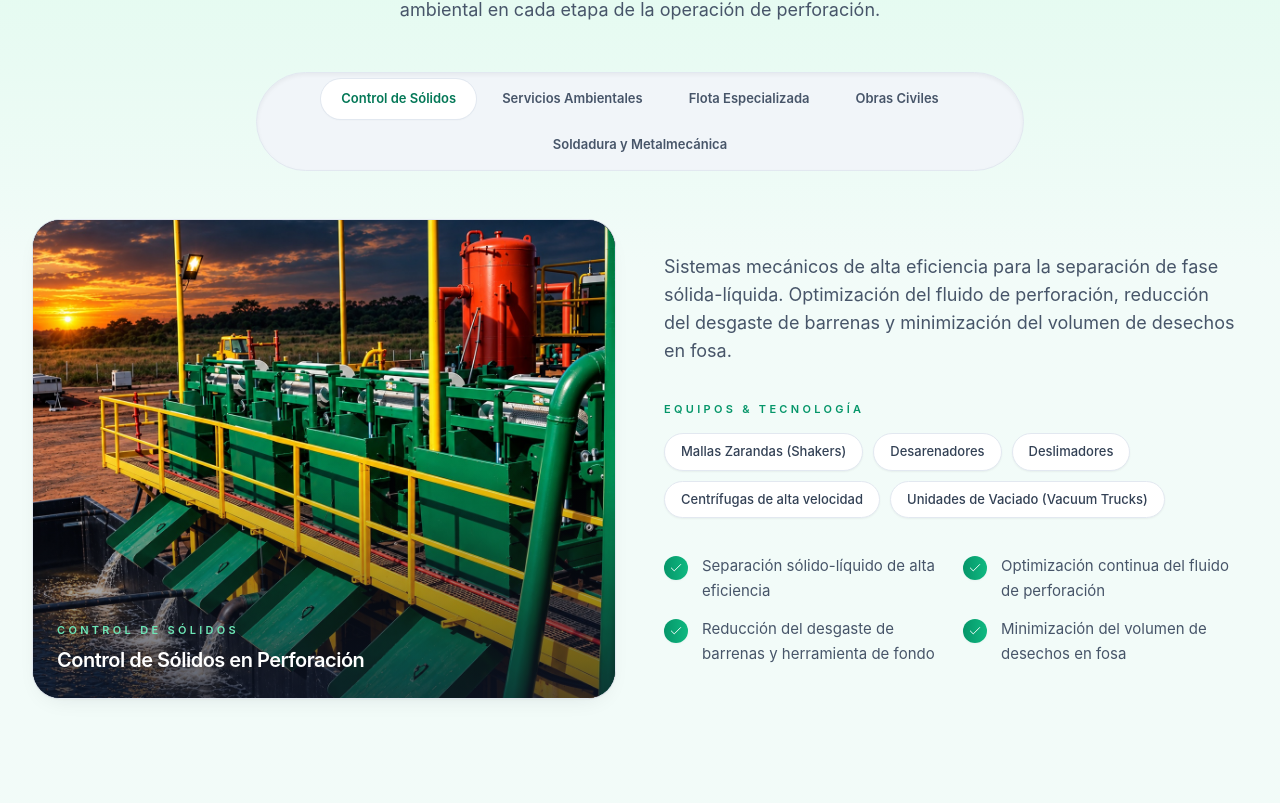
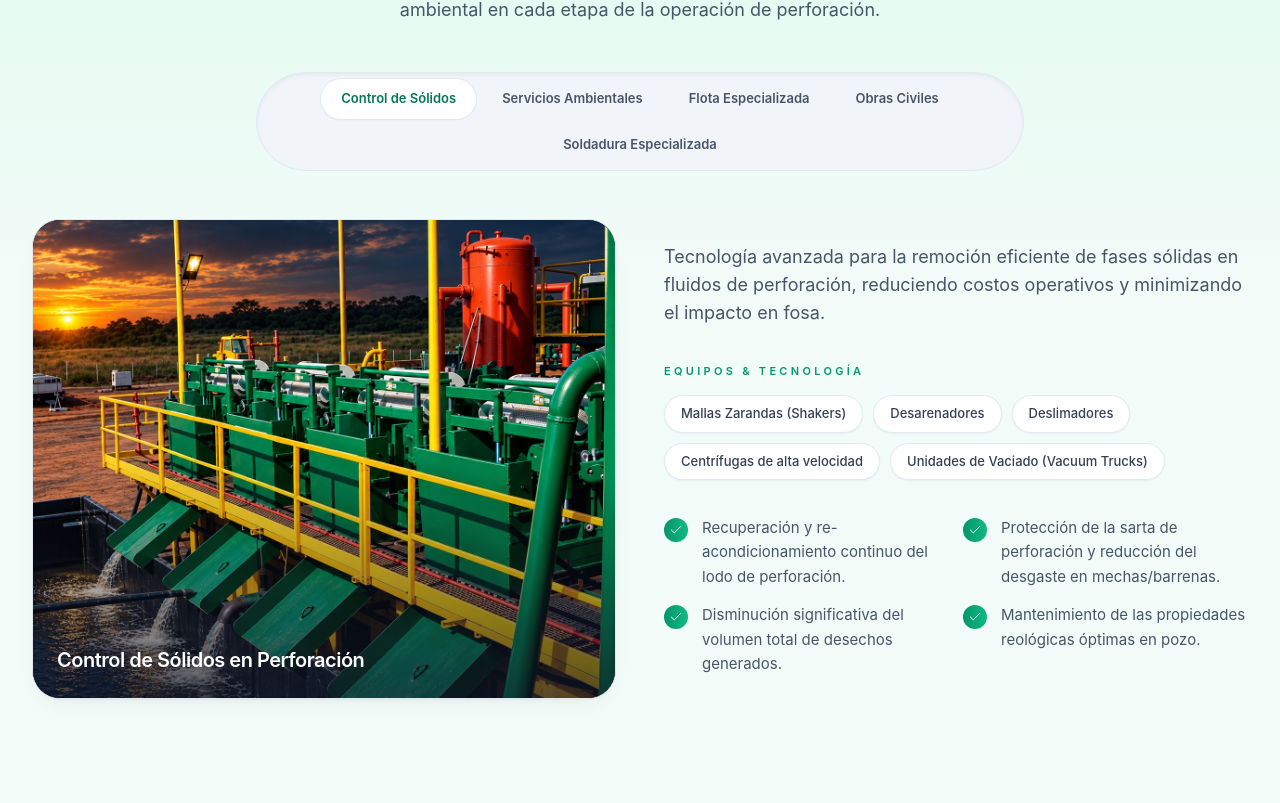
Before and after one commit to Oscar-Medrano/Amazonas-Tech-Web, a React (Vite) app: page / in a window 1280 px wide. Shown: the part 2897-3700 px from the top of the page. Built offline with nearby package versions, Linux system fonts and the light colour scheme.

Commit message:
Detalles correjidos

```diff
--- a/src/components/About.jsx
+++ b/src/components/About.jsx
@@ -46,7 +46,7 @@ export default function About() {
             <Reveal delay={140} className="mt-10">
               <div className="group relative overflow-hidden rounded-[1.75rem] border border-slate-200 bg-white shadow-soft">
                 <img
-                  src="/img/equipo-especializado.jpg"
+                  src="/img/taladro.jpeg"
                   alt="Equipamiento especializado de Amazonas Tech: unidad de zarandas vibratorias en planta de procesos"
                   width={587}
                   height={543}
@@ -55,9 +55,6 @@ export default function About() {
                   className="aspect-[4/3] w-full object-cover transition-transform duration-700 ease-[cubic-bezier(0.22,1,0.36,1)] group-hover:scale-[1.03]"
                 />
                 <div className="pointer-events-none absolute inset-0 bg-gradient-to-t from-slate-900/60 via-transparent to-transparent" />
-                <p className="absolute bottom-5 left-6 text-xs font-medium uppercase tracking-[0.25em] text-white">
-                  Equipamiento propio · Campo verificable
-                </p>
               </div>
             </Reveal>
           </div>
--- a/src/components/Clients.jsx
+++ b/src/components/Clients.jsx
@@ -2,7 +2,6 @@ import Reveal from './Reveal'
 
 const LOGOS = [
   { src: '/img/pdvsa.webp', alt: 'PDVSA' },
-  { src: '/img/schlumberger.png', alt: 'Schlumberger' },
   { src: '/img/nabep.webp', alt: 'North American Blue Energy Partners' },
   { src: '/img/slb-logo.png', alt: 'SLB' },
   { src: '/img/chevron-logo.png', alt: 'Chevron' },
--- a/src/components/Footer.jsx
+++ b/src/components/Footer.jsx
@@ -8,7 +8,7 @@ const SERVICES_LINKS = [
   { label: 'Servicios Ambientales', href: '#servicios' },
   { label: 'Flota Especializada', href: '#servicios' },
   { label: 'Obras Civiles Petroleras', href: '#servicios' },
-  { label: 'Soldadura y Metalmecánica', href: '#servicios' },
+  { label: 'Soldadura Especializada', href: '#servicios' },
 ]
 
 const COMPANY_LINKS = [
--- a/src/components/SafetyHSE.jsx
+++ b/src/components/SafetyHSE.jsx
@@ -35,7 +35,7 @@ export default function SafetyHSE() {
         <Reveal className="mx-auto max-w-3xl text-center">
           <p className="text-[11px] font-semibold uppercase tracking-[0.3em] text-emerald-600">Calidad, Seguridad y Ambiente</p>
           <h2 className="mt-5 text-4xl font-semibold leading-[1.1] tracking-tight sm:text-5xl lg:text-6xl">
-            <span className="relative inline-flex items-center justify-center gap-2 rounded-2xl border border-emerald-200/70 bg-white/10 px-6 py-3 backdrop-blur-lg shadow-sm text-emerald-700">Ambientalmente Comprometidos</span>
+            <span className="text-gradient-eco">Ambientalmente Comprometidos</span>
           </h2>
           <p className="mx-auto mt-7 max-w-2xl text-base leading-relaxed text-slate-600 sm:text-lg">
             Implementamos un estricto Sistema de Gestión de Calidad (SGC) que garantiza la seguridad y salud laboral de
--- a/src/components/TechSpecs.jsx
+++ b/src/components/TechSpecs.jsx
@@ -9,13 +9,13 @@ const TABS = [
     image: '/img/control-de-solidos.jpg',
     alt: 'Zarandas vibradoras y línea de control de sólidos operando en locación petrolera',
     title: 'Control de Sólidos en Perforación',
-    text: 'Sistemas mecánicos de alta eficiencia para la separación de fase sólida-líquida. Optimización del fluido de perforación, reducción del desgaste de barrenas y minimización del volumen de desechos en fosa.',
+    text: 'Tecnología avanzada para la remoción eficiente de fases sólidas en fluidos de perforación, reduciendo costos operativos y minimizando el impacto en fosa.',
     equipos: ['Mallas Zarandas (Shakers)', 'Desarenadores', 'Deslimadores', 'Centrífugas de alta velocidad', 'Unidades de Vaciado (Vacuum Trucks)'],
     specs: [
-      'Separación sólido-líquido de alta eficiencia',
-      'Optimización continua del fluido de perforación',
-      'Reducción del desgaste de barrenas y herramienta de fondo',
-      'Minimización del volumen de desechos en fosa',
+      'Recuperación y re-acondicionamiento continuo del lodo de perforación.',
+      'Protección de la sarta de perforación y reducción del desgaste en mechas/barrenas.',
+      'Disminución significativa del volumen total de desechos generados.',
+      'Mantenimiento de las propiedades reológicas óptimas en pozo.',
     ],
   },
   {
@@ -23,14 +23,14 @@ const TABS = [
     label: 'Servicios Ambientales',
     image: '/img/servicios-ambientales.jpg',
     alt: 'Operaciones de manejo ambiental y tratamiento de desechos de Amazonas Tech',
-    title: 'Servicios Ambientales Integrales',
-    text: 'Tratamiento, remediación e inyección de ripios y lodos de perforación cumpliendo con las normativas ambientales técnicas y legales vigentes.',
-    equipos: ['Centro de Manejo de Desechos', 'Centro Palmoriche', 'Tratamiento de ripios y lodos', 'Remediación de zonas afectadas', 'Inyección controlada'],
+    title: 'Servicios Ambientales',
+    text: 'Gestión ecológica e integral de desechos petroleros bajo estrictos estándares internacionales y cumplimiento normativo legal vigente.',
+    equipos: ['Centro de Manejo de Desechos', 'Centro Palmoriche', 'Mud Cleaners', 'Tratamiento de Ripios y Lodos', 'Remediación de Zonas Afectadas', 'Inyección Controlada'],
     specs: [
-      'Tratamiento técnico de ripios y lodos de perforación',
-      'Remediación de áreas intervenidas',
-      'Inyección en formaciones autorizadas',
-      'Cumplimiento normativo ambiental verificable',
+      'Disposición final y neutralización segura de efluentes e hidrocarburos.',
+      'Reintegración y restauración de suelos intervenidos por la actividad operacional.',
+      'Operaciones avaladas por permisos y regulaciones del Ministerio del Poder Popular para el Ecosocialismo (MINEC).',
+      'Inyección segura en formaciones profundas autorizadas sin riesgo de contaminación.',
     ],
   },
   {
@@ -39,8 +39,8 @@ const TABS = [
     image: '/img/flota.jpg',
     alt: 'Flota de unidades vacuum y camiones de Amazonas Tech en base operativa',
     title: 'Flota Especializada',
-    text: 'Flota pesada propia y equipamiento de última generación —mud cleaners, distribuidores de fluidos y unidades de vacío— que garantizan capacidad de respuesta inmediata en cada locación.',
-    equipos: ['Mud Cleaners', 'Distribuidores de Fluidos', 'Unidades Vacuum', 'Camiones Cisterna', 'Volquetas'],
+    text: 'Flota pesada propia y equipamiento de última generación que garantizan capacidad de respuesta inmediata en cada locación.',
+    equipos: ['Distribuidores de Fluidos', 'Unidades Vacuum', 'Camiones Cisterna', 'Volquetas'],
     specs: [
       'Equipos propios listos para movilización',
       'Distribución y control de fluidos en locación',
@@ -54,28 +54,28 @@ const TABS = [
     image: '/img/acondicionamiento-terreno.jpg',
     alt: 'Acondicionamiento de terreno para localización petrolera ejecutado por Amazonas Tech',
     title: 'Obras Civiles Petroleras',
-    text: 'Adecuación de localizaciones, construcción de fosas, acondicionamiento de accesos y movimiento de tierra con maquinaria propia y cuadrillas especializadas.',
-    equipos: ['Adecuación de localizaciones', 'Construcción de fosas', 'Acondicionamiento de accesos', 'Movimiento de tierra', 'Cuadrillas especializadas'],
+    text: 'Infraestructura y preparación de terrenos con ingeniería de precisión para garantizar la operatividad de los campos petroleros.',
+    equipos: ['Adecuación de localizaciones', 'Saneamiento de fosas', 'Acondicionamiento de accesos', 'Movimiento de tierra', 'Cuadrillas especializadas'],
     specs: [
       'Preparación de locaciones para perforación',
-      'Construcción y mantenimiento de fosas',
+      'Mantenimiento de fosas',
       'Acondicionamiento de vías de acceso',
       'Movimiento de tierra con equipos propios',
     ],
   },
   {
     id: 'soldadura',
-    label: 'Soldadura y Metalmecánica',
+    label: 'Soldadura Especializada',
     image: '/img/soldadura-industrial.jpg',
-    alt: 'Trabajos de soldadura industrial en tuberías y estructuras metálicas de Amazonas Tech',
-    title: 'Soldadura y Metalmecánica Industrial',
-    text: 'Calificación formal de procedimientos de soldadura (WPS/PQR) aplicada a tuberías, tanques y estructuras de alta presión, con trazabilidad documental completa.',
-    equipos: ['Procedimientos WPS / PQR', 'Tuberías de alta presión', 'Tanques', 'Estructuras metálicas', 'Soldadores calificados'],
+    alt: 'Trabajos de soldadura especializada en tuberías y estructuras metálicas de Amazonas Tech',
+    title: 'Soldadura Especializada',
+    text: 'Servicios de soldadura de alta precisión para la industria energética, garantizando máxima integridad estructural en tuberías y recipientes bajo condiciones críticas de presión.',
+    equipos: ['Procedimientos WPS / PQR', 'Soldadores Calificados y Certificados', 'Tuberías de Alta Presión', 'Ensayos No Destructivos (NDT)', 'Equipos de Soldadura TIG / MIG / SMAW'],
     specs: [
-      'Calificación de procedimientos de soldadura',
-      'Instalación de tuberías y spools en campo',
-      'Fabricación y reparación de tanques',
-      'Estructuras metálicas de alta exigencia',
+      'Calificación formal de procedimientos de soldadura (WPS/PQR) respaldada por normas internacionales.',
+      'Ejecución de uniones de alta exigencia en spools, líneas de flujo y sistemas de tuberías.',
+      'Inspección de calidad mediante ensayos no destructivos (tintas penetrantes, ultrasonido, radiografía).',
+      'Trazabilidad documental detallada y dossiers técnicos listos para auditoría de campo.',
     ],
   },
 ]
@@ -106,7 +106,7 @@ export default function TechSpecs() {
 
         <Reveal delay={120} className="mt-12 flex justify-center">
           <div className="w-full max-w-3xl rounded-2xl border border-slate-200 bg-slate-100 p-2 shadow-inner sm:rounded-full sm:p-1.5">
-            <div className="grid grid-cols-2 gap-1.5 sm:flex sm:flex-wrap sm:items-center sm:justify-center">
+            <div className="grid max-sm:grid-cols-1 grid-cols-2 gap-1.5 sm:flex sm:flex-wrap sm:items-center sm:justify-center">
               {TABS.map((item, index) => (
                 <button
                   key={item.id}
@@ -114,7 +114,7 @@ export default function TechSpecs() {
                   onClick={() => setActive(index)}
                   aria-pressed={active === index}
                   className={`whitespace-nowrap rounded-xl px-4 py-3 text-center text-[13px] font-semibold transition-all duration-300 ease-in-out sm:rounded-full sm:px-5 sm:py-2.5 ${
-                    index === TABS.length - 1 ? 'col-span-2 sm:col-span-1' : ''
+                    index === TABS.length - 1 ? 'max-sm:col-span-1 col-span-2 sm:col-span-1' : ''
                   } ${
                     active === index
                       ? 'bg-white text-emerald-700 shadow-sm ring-1 ring-slate-200'
@@ -141,7 +141,6 @@ export default function TechSpecs() {
             />
             <div className="pointer-events-none absolute inset-0 bg-gradient-to-t from-slate-900/70 via-transparent to-transparent" />
             <div className="absolute inset-x-0 bottom-0 p-5 sm:p-6">
-              <p className="text-[11px] font-semibold uppercase tracking-[0.3em] text-emerald-300">{tab.label}</p>
               <p className="mt-2 text-lg font-semibold tracking-tight text-white sm:text-xl">{tab.title}</p>
             </div>
           </div>
```
Also changed, not shown: public/img/instagram.svg (deleted), public/img/taladro.jpeg (added).
